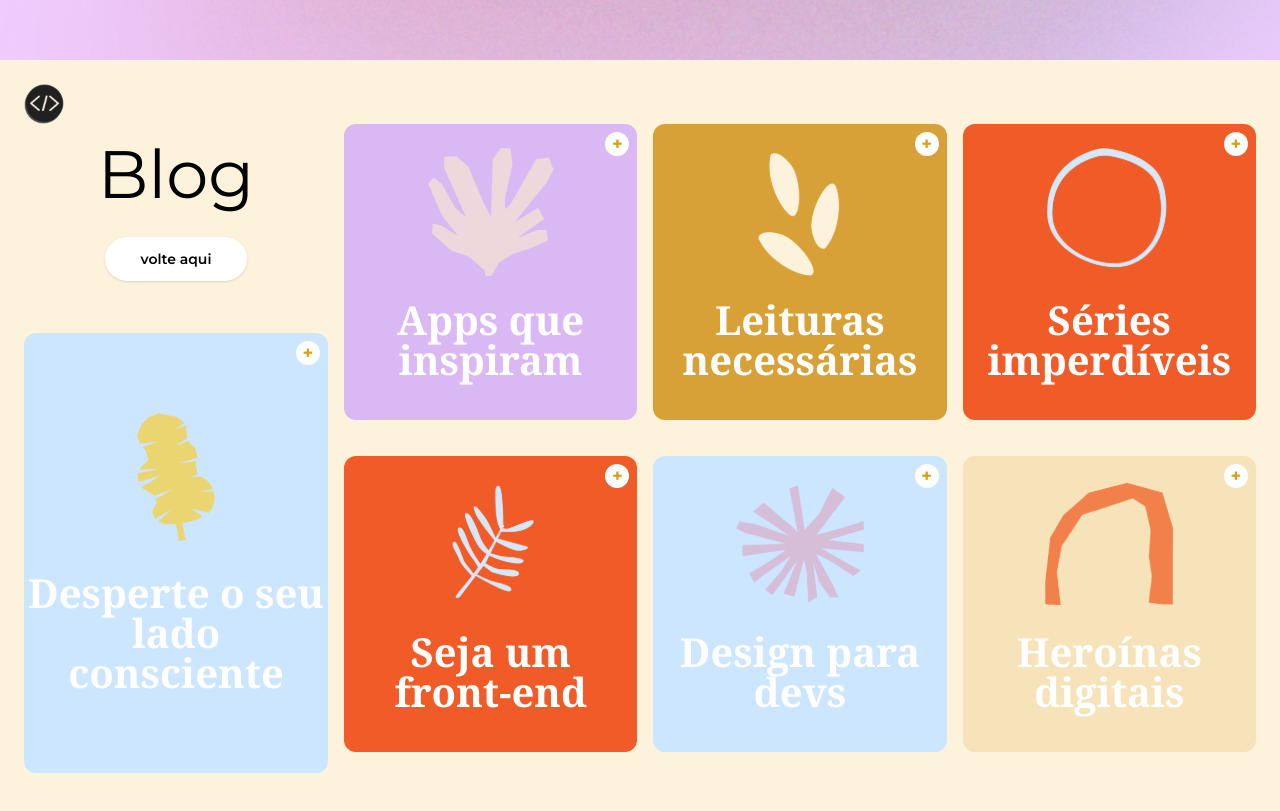
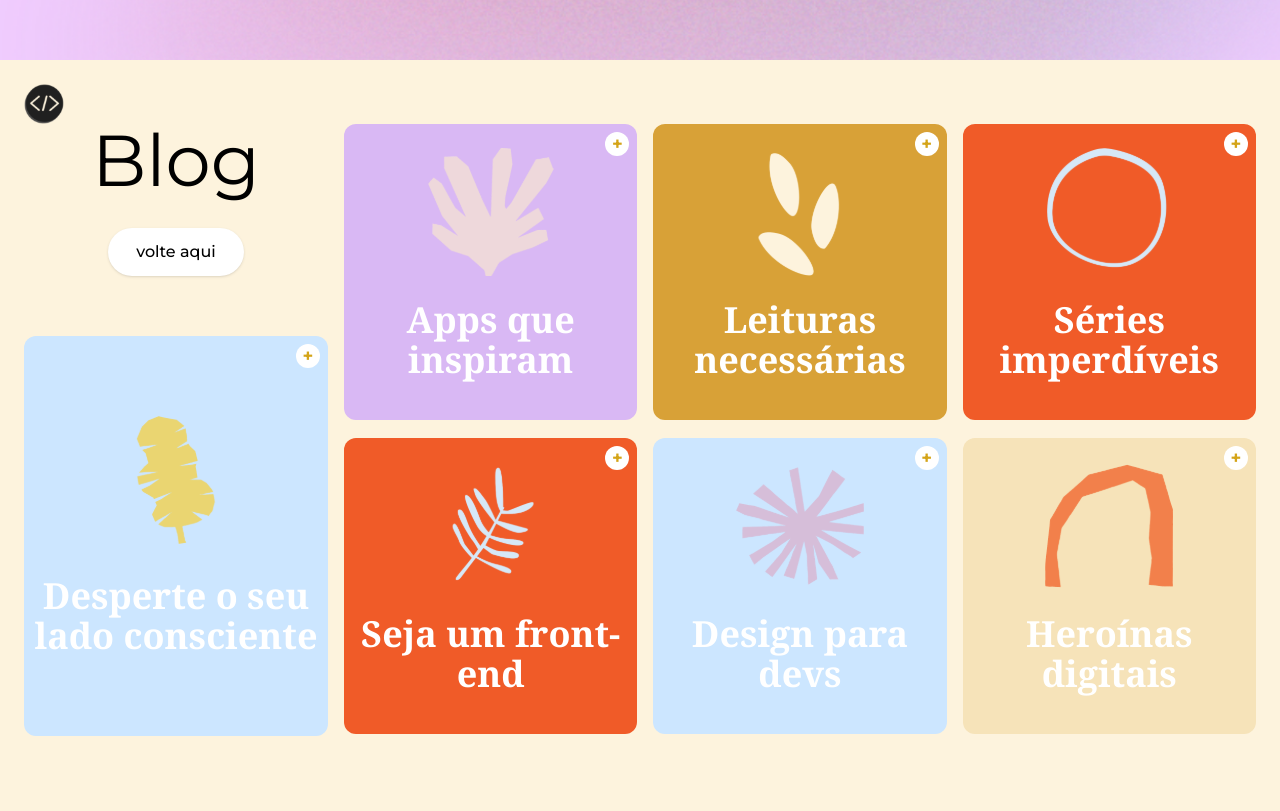
Before and after one commit to juliabacchi1/juliadev, a React (Vite) app: page / in a window 1280 px wide. Shown: the part 3940-4751 px from the top of the page. Built offline with nearby package versions, Linux system fonts and the light colour scheme; a web font is replaced by a local one.

Commit message:
Import global para svgs do Blog

```diff
--- a/src/sections/Blog.jsx
+++ b/src/sections/Blog.jsx
@@ -1,67 +1,66 @@
 import { Link } from "react-router-dom";
 import FloatingLogo from "../components/FloatingLogo";
+import Button from "../components/Button";
 
-import svg1 from "../assets/blog/1blog.svg";
-import svg2 from "../assets/blog/2blog.svg";
-import svg3 from "../assets/blog/3blog.svg";
-import svg4 from "../assets/blog/4blog.svg";
-import svg5 from "../assets/blog/5blog.svg";
-import svg6 from "../assets/blog/6blog.svg";
-import svg7 from "../assets/blog/7blog.svg";
+const iconModules = import.meta.glob("../assets/blog/*.svg", { eager: true });
 
 const cards = [
   {
     title: "Desperte o seu lado consciente",
-    color: "bg-[#CCE6FF]",
-    icon: svg1,
+    color: "bg-blog-blue",
+    icon: iconModules["../assets/blog/1blog.svg"].default,
     link: "/blog/consciente",
     destaque: true,
   },
   {
     title: "Apps que inspiram",
-    color: "bg-[#D9B8F4]",
-    icon: svg2,
+    color: "bg-blog-purple",
+    icon: iconModules["../assets/blog/2blog.svg"].default,
     link: "/blog/apps",
   },
   {
     title: "Leituras necessárias",
-    color: "bg-[#D8A137]",
-    icon: svg3,
+    color: "bg-blog-yellow",
+    icon: iconModules["../assets/blog/3blog.svg"].default,
     link: "/blog/livros",
   },
   {
     title: "Séries imperdíveis",
-    color: "bg-[#F05B28]",
-    icon: svg4,
+    color: "bg-blog-orange",
+    icon: iconModules["../assets/blog/4blog.svg"].default,
     link: "/blog/series",
   },
   {
     title: "Seja um front-end",
-    color: "bg-[#F05B28]",
-    icon: svg5,
+    color: "bg-blog-orange",
+    icon: iconModules["../assets/blog/5blog.svg"].default,
     link: "/blog/frontend",
   },
   {
     title: "Design para devs",
-    color: "bg-[#CCE6FF]",
-    icon: svg6,
+    color: "bg-blog-blue",
+    icon: iconModules["../assets/blog/6blog.svg"].default,
     link: "/blog/design",
   },
   {
     title: "Heroínas digitais",
-    color: "bg-[#F6E3B9]",
-    icon: svg7,
+    color: "bg-blog-cream",
+    icon: iconModules["../assets/blog/7blog.svg"].default,
     link: "/blog/mulher",
   },
 ];
 
-function CardBlog({ card, isFeatured }) {
+function CardBlog({ card, isFeatured = false }) {
   return (
-    <Link to={card.link}>
+    <Link
+      to={card.link}
+      aria-label={`Ler ${card.title}`}
+      className="block h-full"
+    >
       <div
         className={`rounded-xl ${
           card.color
-        } relative flex flex-col justify-center ${
+        } relative flex flex-col justify-center transition-transform hover:scale-[1.02] ${
           isFeatured ? "mt-4 sm:mt-5 py-6 sm:py-20" : "py-6 px-4 min-h-[200px]"
         }`}
       >
@@ -73,15 +72,15 @@ function CardBlog({ card, isFeatured }) {
           alt={card.title}
           className={`mx-auto ${isFeatured ? "w-24 sm:w-32" : "w-20 sm:w-32"}`}
         />
-        <div
+        <h3
           className={`text-center font-serif font-bold text-white ${
             isFeatured
-              ? "pt-2 md:pt-4 text-[24px] md:text-[40px] leading-none mt-4"
-              : "pt-6 text-[24px] md:text-[40px] leading-none mb-4"
+              ? "pt-2 md:pt-4 text-2xl md:text-4xl leading-none mt-4"
+              : "pt-6 text-2xl md:text-4xl leading-none mb-4"
           }`}
         >
           {card.title}
-        </div>
+        </h3>
       </div>
     </Link>
   );
@@ -94,21 +93,19 @@ export default function Blog() {
   return (
     <section
       id="blog"
-      className="fullscreen-section bg-[#FDF3DD] w-full py-12 px-4 sm:py-16 sm:px-6"
+      className="fullscreen-section bg-blog-primary w-full py-12 px-4 sm:py-16 sm:px-6"
     >
       <FloatingLogo />
 
       <div className="max-w-7xl mx-auto">
         <div className="flex flex-wrap lg:flex-nowrap gap-4">
           {/* Lateral esquerda */}
-          <div className="w-full lg:w-1/4 flex flex-col gap-6 sm:gap-8">
+          <div className="w-full lg:w-1/4 flex flex-col gap-6 sm:gap-10">
             <div className="flex flex-col items-center px-2 sm:px-0">
-              <h2 className="text-[36px] md:text-[67px]">Blog</h2>
-              <a href="#home">
-                <button className="bg-white mt-5 md:mt-3 text-sm font-semibold px-9 py-3 rounded-full shadow hover:bg-gray-100">
-                  volte aqui
-                </button>
-              </a>
+              <h2 className="text-4xl md:text-6xl lg:text-7xl mb-8">Blog</h2>
+              <Button href="#home" className="bg-white hover:bg-gray-100">
+                volte aqui
+              </Button>
             </div>
 
             {destaque && <CardBlog card={destaque} isFeatured />}
--- a/src/sections/Works.jsx
+++ b/src/sections/Works.jsx
@@ -106,7 +106,7 @@ const Works = () => {
 
         {/* Descrição */}
         <div className="w-full md:w-1/2 flex flex-col justify-start items-center md:items-start text-left mt-2 md:mt-0 pr-0 md:pr-4 lg:pr-8">
-          <h3 className="text-xl md:text-2xl lg:text-3xl font-bold mb-2 md:mb-3">
+          <h3 className="text-xl md:text-xl lg:text-2xl font-semibold mb-2 md:mb-3">
             {name}
           </h3>
           <p className="text-sm md:text-base text-center md:text-start text-gray-700 pb-6 md:pb-8 lg:pb-10">
--- a/tailwind.config.js
+++ b/tailwind.config.js
@@ -4,6 +4,12 @@ module.exports = {
   content: ["./index.html", "./src/**/*.{js,ts,jsx,tsx}"],
   theme: {
     extend: {
+      minHeight: {
+        screen: "100vh",
+      },
+      height: {
+        screen: "100vh",
+      },
       fontFamily: {
         sans: ["Montserrat", ...defaultTheme.fontFamily.sans],
         serif: ["Gloock", ...defaultTheme.fontFamily.serif],
@@ -13,22 +19,20 @@ module.exports = {
         "5.5xl": "3.5rem", // 56px
       },
       colors: {
-        // Cores principais (baseadas nos valores hex que você está usando)
         primary: {
-          50: "#F6F7EC", // Seu bege claro
-          100: "#EAE0D4", // Seu bege
-          500: "#156669", // Seu verde-água escuro
-          800: "#1F2937", // Seu cinza escuro (padrão Tailwind gray-800)
+          50: "#F6F7EC", // bege claro
+          100: "#EAE0D4", // bege
+          500: "#156669", // verde-água escuro
+          800: "#1F2937", // cinza escuro (padrão Tailwind gray-800)
         },
-        // Extensão da paleta (opcional)
-        secondary: {
-          400: "#4FD1C5", // Verde-água claro (sugestão)
-          600: "#285E61", // Tom intermediário (sugestão)
+        blog: {
+          primary: "#FDF3DD",
+          blue: "#CCE6FF",
+          purple: "#D9B8F4",
+          yellow: "#D8A137",
+          orange: "#F05B28",
+          cream: "#F6E3B9",
         },
-      },
-      // Extras úteis (opcional)
-      backgroundImage: {
-        "contact-pattern": "url('/fundo-contato.png')",
       },
     },
   },
```
